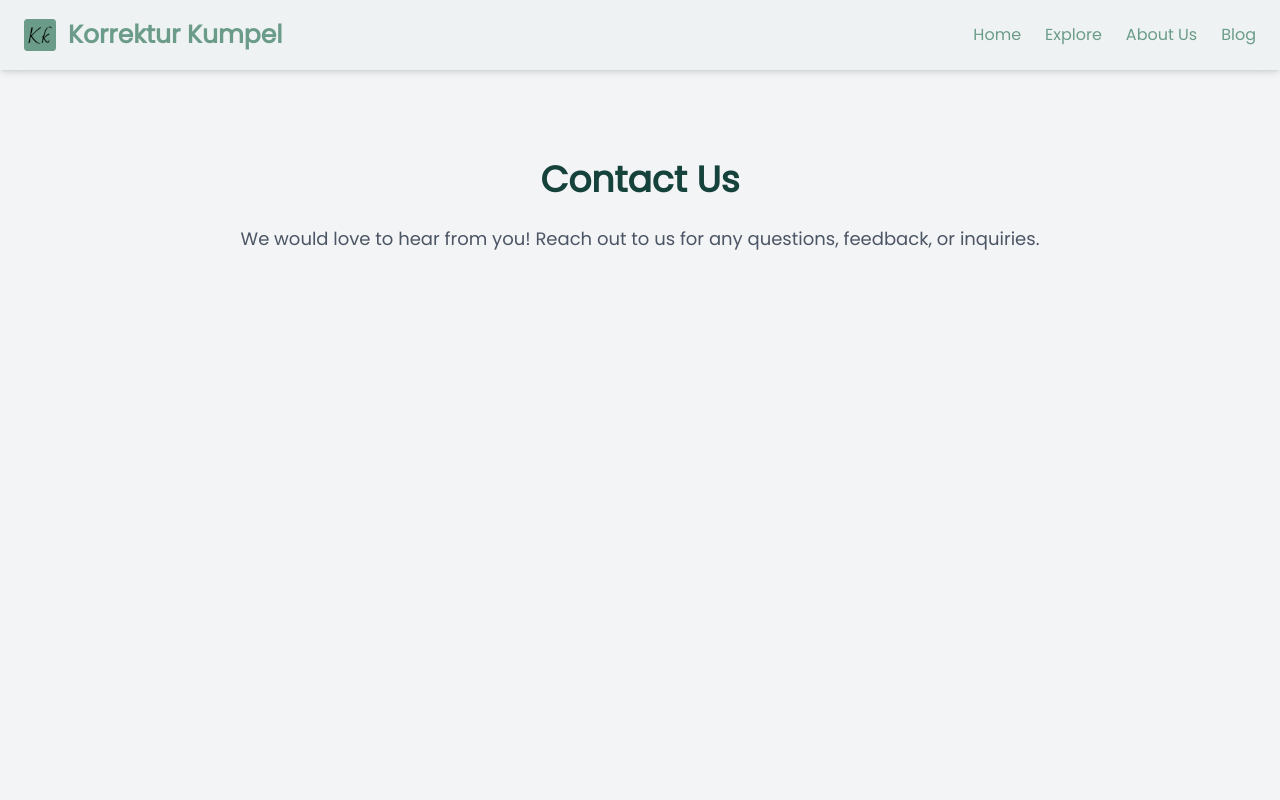
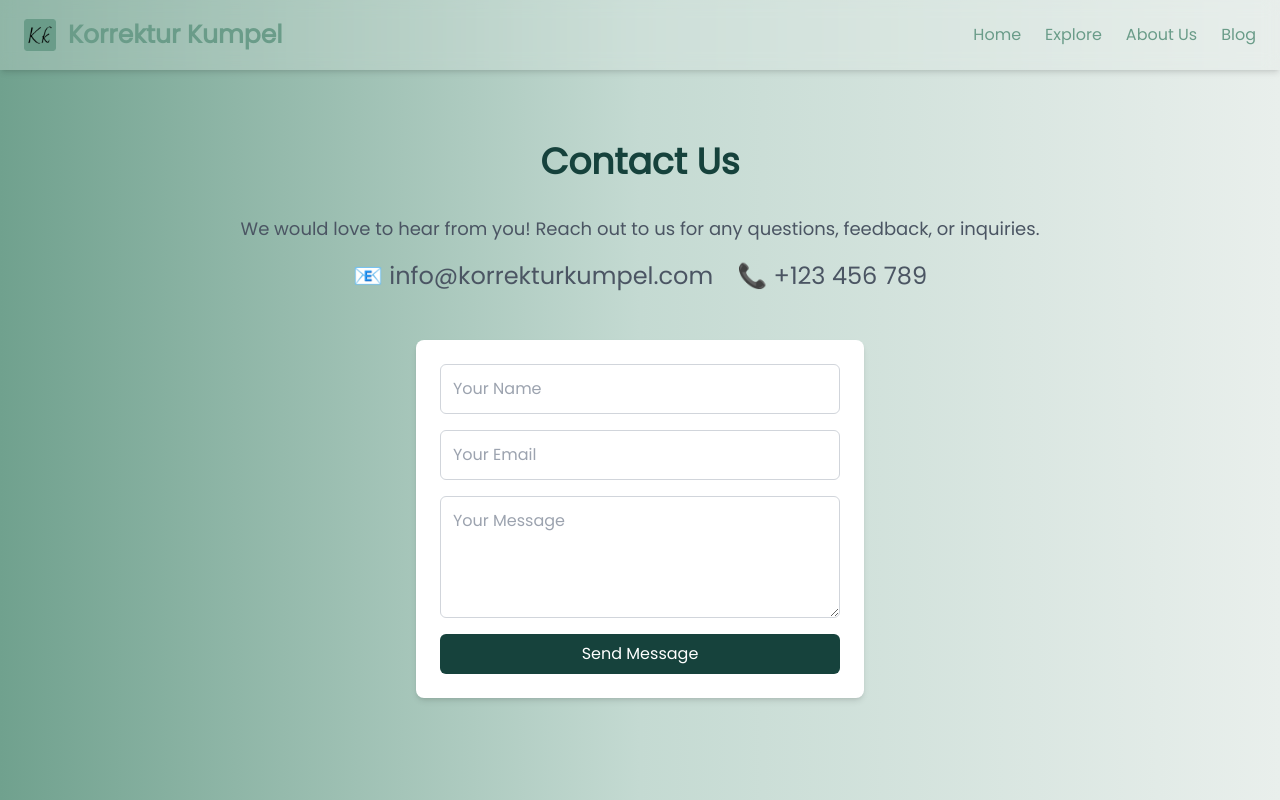
Before and after one commit to natko22/astro-project, an Astro site: page /contact in a window 1280 px wide. Shown: the top 800 px of the page. Built offline with nearby package versions, Linux system fonts and the light colour scheme; Astro itself is replaced by a stand-in of ours.

Commit message:
add form to contact page and styling

```diff
--- a/src/pages/contact.astro
+++ b/src/pages/contact.astro
@@ -4,22 +4,44 @@ import Layout from '../layouts/Layout.astro';
 
 <Layout title="Contact Us" description="Get in touch with us">
   <!-- Main Content Area -->
-  <main class="flex flex-col justify-items-start items-center min-h-screen pt-40">
+  <main class="flex flex-col justify-center items-center min-h-screen pt-10 bg-gradient-to-r from-green-300 via-green-200 to-green-100">
 
     <!-- Page Title -->
-    <h1 class="text-4xl font-extrabold text-green-dark mb-6 text-center">Contact Us</h1>
+    <h1 class="text-4xl font-extrabold text-green-dark mb-8 text-center animate-fadeIn">Contact Us</h1>
 
-    <!-- Main Content -->
-    <p class="text-lg text-gray-600 leading-relaxed max-w-4xl text-center">
-      We would love to hear from you! Reach out to us for any questions, feedback, or inquiries.
-    </p>
+    <!-- Contact Info Section with Icons -->
+    <div class="flex flex-col items-center space-y-4 mb-12">
+      <p class="text-lg text-gray-600 leading-relaxed max-w-4xl text-center">
+        We would love to hear from you! Reach out to us for any questions, feedback, or inquiries.
+      </p>
+      <div class="flex space-x-6 text-gray-600 text-2xl">
+        <a href="mailto:info@korrekturkumpel.com" class="hover:text-green-800">
+          📧 info@korrekturkumpel.com
+        </a>
+        <a href="tel:+123456789" class="hover:text-green-800">
+          📞 +123 456 789
+        </a>
+      </div>
+    </div>
+
+    <!-- Contact Form -->
+    <div class="bg-white shadow-md rounded-lg p-6 w-full max-w-md">
+      <form action="#" method="POST" class="flex flex-col space-y-4">
+        <input type="text" name="name" placeholder="Your Name" required class="p-3 border border-gray-300 rounded-md focus:outline-none focus:ring-2 focus:ring-green-500">
+        <input type="email" name="email" placeholder="Your Email" required class="p-3 border border-gray-300 rounded-md focus:outline-none focus:ring-2 focus:ring-green-500">
+        <textarea name="message" placeholder="Your Message" rows="4" required class="p-3 border border-gray-300 rounded-md focus:outline-none focus:ring-2 focus:ring-green-500"></textarea>
+
+        <!-- Button to submit form -->
+        <button type="submit" class="py-2 px-4 bg-green-dark text-white rounded-md transform transition-transform hover:scale-105">
+          Send Message
+        </button>
+      </form>
+    </div>
 
   </main>
 </Layout>
 
 <style>
-
-
   .text-green-dark {
     color: #16423C;
   }
@@ -28,7 +50,29 @@ import Layout from '../layouts/Layout.astro';
     color: #4B5563;
   }
 
-  .pt-20 {
-    padding-top: 5rem;
+  .animate-fadeIn {
+    animation: fadeIn 1s ease-in-out;
+  }
+
+  .animate-slideInUp {
+    animation: slideInUp 0.5s ease-in-out;
+  }
+
+  @keyframes fadeIn {
+    from { opacity: 0; }
+    to { opacity: 1; }
+  }
+
+  .hover\:scale-105:hover {
+    transform: scale(1.05);
+  }
+
+
+  .bg-green-dark {
+    background-color: #16423C;
+  }
+
+  .bg-gradient-to-r {
+    background-image: linear-gradient(to right, #70a18e, #C4DAD2, #E9EFEC);
   }
 </style>
```
